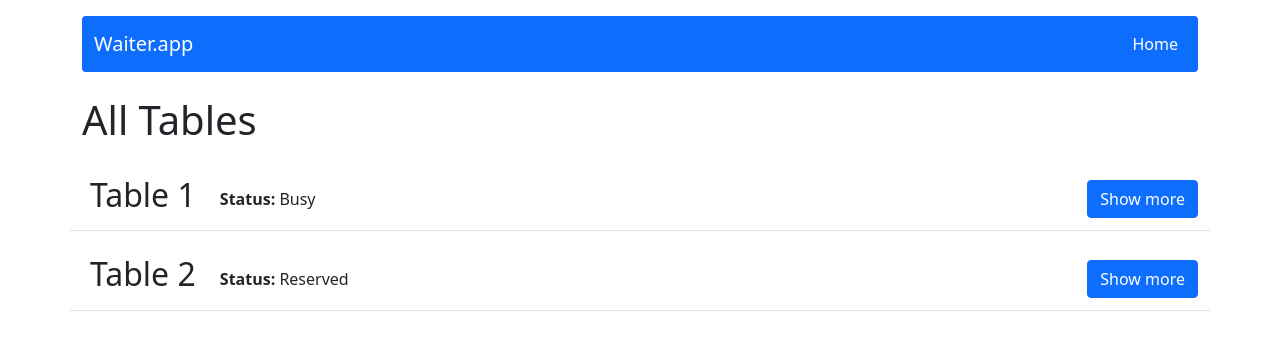
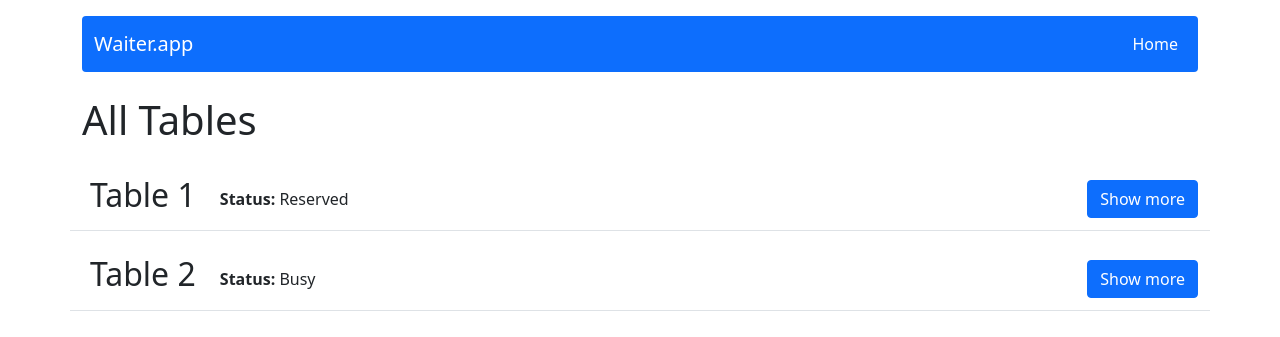
Before and after one commit to OlhaOvcharenko/waiter.app, a React (Create React App) app: page / in a window 1280 px wide. Shown: the top 337 px of the page. Built offline with nearby package versions, Linux system fonts and the light colour scheme; data requests are answered from the project's data file.

Commit message:
chage component Alltables

```diff
--- a/public/db/app.json
+++ b/public/db/app.json
@@ -2,17 +2,17 @@
   "tables": [
     {
       "id": "1",
+      "status": "Reserved",
+      "peopleAmount": 8,
+      "maxPeopleAmount": 10,
+      "bill": "0"
+    },
+    {
+      "id": "2",
       "status": "Busy",
       "peopleAmount": 9,
       "maxPeopleAmount": 10,
-      "bill": "45"
-    },
-    {
-      "id": "2",
-      "status": "Reserved",
-      "peopleAmount": 9,
-      "maxPeopleAmount": 10,
-      "bill": "0"
+      "bill": "20"
     },
     {
       "id": "3",
--- a/src/App.js
+++ b/src/App.js
@@ -24,7 +24,6 @@ const App = () => {
   useEffect(() => dispatch(fetchStatus()), [dispatch]);
 
 
-
   return (
     <main>
       <Container >
--- a/src/components/features/AllTables/AllTables.js
+++ b/src/components/features/AllTables/AllTables.js
@@ -5,23 +5,22 @@ import  { Button } from "react-bootstrap";
 import { Link } from "react-router-dom";
 import  { Row } from "react-bootstrap";
 import { Spinner } from "react-bootstrap";
-import { useEffect } from "react";
+import { useEffect, useMemo } from "react";
 import { useState } from "react";
 
 const AllTables = () => {
 
-    const tables =  useSelector((state) => getAllTables(state))
+
+    const tables = useSelector((state) => getAllTables(state));
 
     const [loading, setLoading] = useState(true);
 
     useEffect(() => {
       // Simulate an asynchronous operation, e.g., fetching data
       setTimeout(() => {
-        // After the data is loaded or some other operation is complete
-        setLoading(false); // Set loading state to false
+        setLoading(false);
       }, 300);
     }, []);
-
 
     return(
         <div>
--- a/src/components/features/SingleTable/SingleTable.js
+++ b/src/components/features/SingleTable/SingleTable.js
@@ -55,7 +55,7 @@ const SingleTable = () => {
     }, [table, options]);
 
 
-    const handleSubmit = (e) => {
+    const handleSubmit = () => {
         dispatch(requestUpdateTableForm({ status, peopleAmount, maxPeopleAmount, bill}, tableId));
         navigate('/');
     };
```
